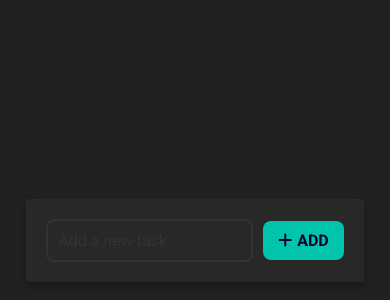
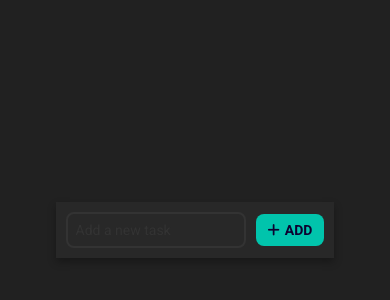
Before and after one commit to andyc90/react-to-do-list, a React (Vite) app: page / in a window 390 px wide. Shown: the part 182-482 px from the top of the page. Built offline with nearby package versions, Linux system fonts and the light colour scheme.

Commit message:
made the to-do-list responsive

```diff
--- a/src/App.css
+++ b/src/App.css
@@ -165,3 +165,43 @@ input[type="text"]:focus {
   outline: none;
   margin-right: 10px;
 }
+
+@media screen and (max-width: 480px) {
+  .container {
+    margin: 20px auto;
+    padding: 10px;
+  }
+
+  .input-container,
+  .output-container {
+    padding: 10px;
+  }
+
+  button,
+  input[type="text"] {
+    font-size: 14px;
+    padding: 8px;
+  }
+
+  .add-button,
+  .clear-button {
+    padding: 8px 12px;
+    font-size: 14px;
+  }
+
+  .edit-button,
+  .delete-button {
+    width: 25px;
+    height: 25px;
+    font-size: 14px;
+  }
+
+  .todo-text {
+    font-size: 14px;
+    max-width: calc(100% - 70px);
+  }
+
+  .edit-input {
+    font-size: 14px;
+  }
+}
```
